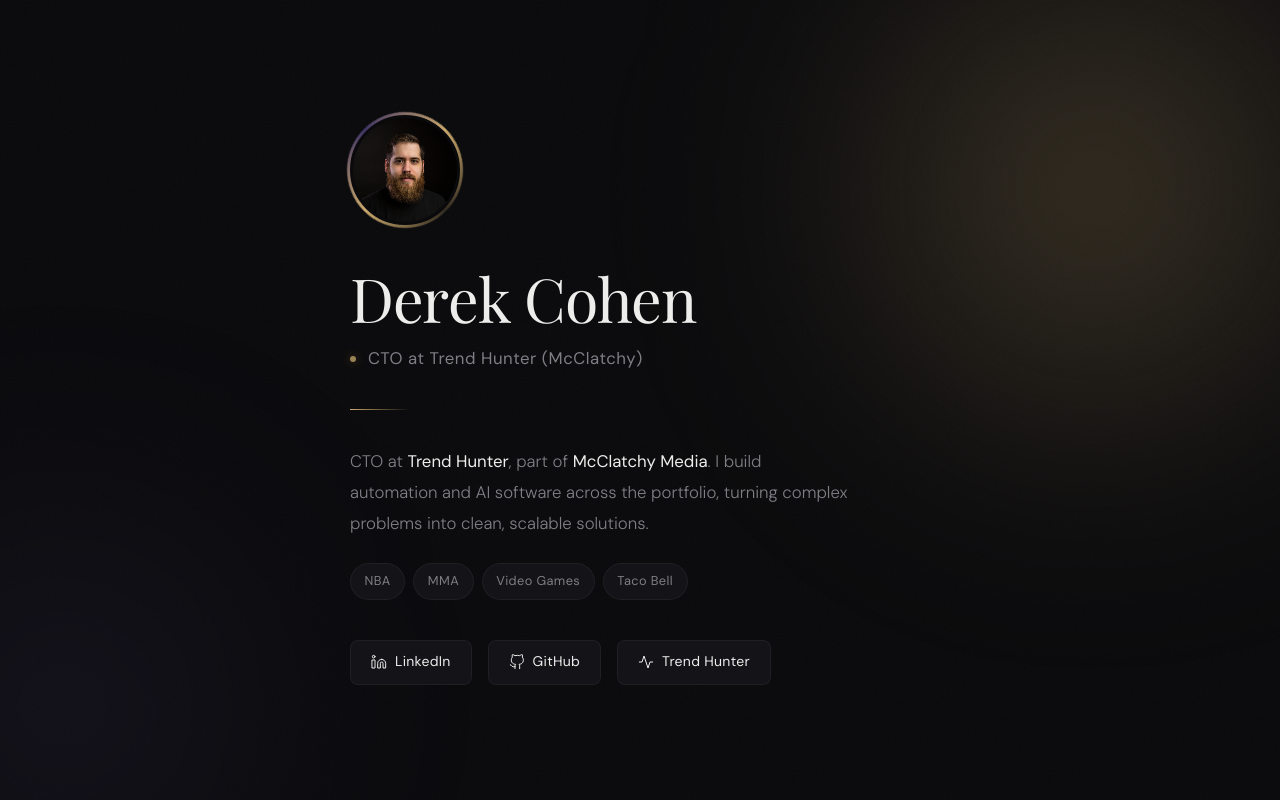
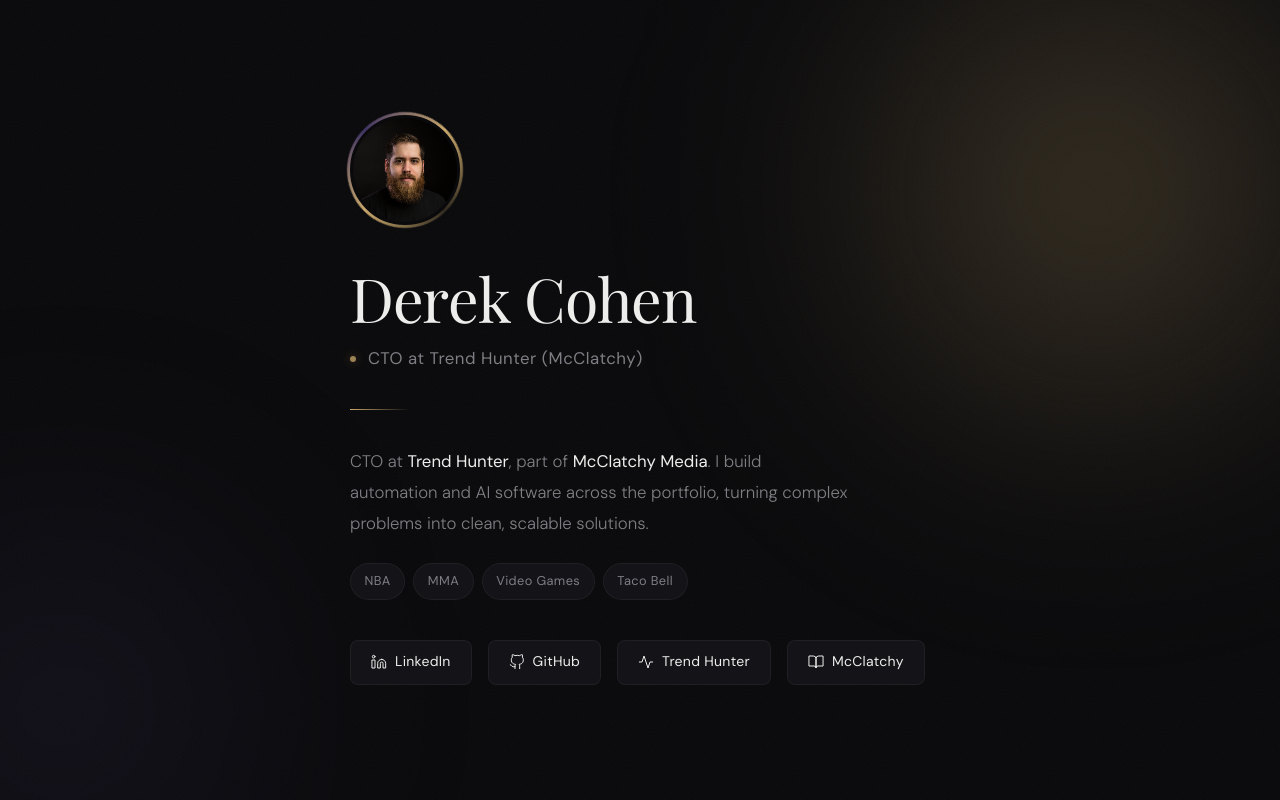
Before and after one commit to derekrcohen2/personalsite, a plain HTML site: page index.html in a window 1280 px wide. Drawn offline with nearby package versions, Linux system fonts and the light colour scheme; a web font is replaced by a local one.

Commit message:
Add McClatchy link

```diff
--- a/index.html
+++ b/index.html
@@ -474,6 +474,12 @@
                 </svg>
                 <span>Trend Hunter</span>
             </a>
+            <a href="https://www.mcclatchy.com" target="_blank" rel="noopener">
+                <svg xmlns="http://www.w3.org/2000/svg" viewBox="0 0 24 24" fill="none" stroke="currentColor" stroke-width="1.5" stroke-linecap="round" stroke-linejoin="round">
+                    <path d="M2 3h6a4 4 0 0 1 4 4v14a3 3 0 0 0-3-3H2z"/><path d="M22 3h-6a4 4 0 0 0-4 4v14a3 3 0 0 1 3-3h7z"/>
+                </svg>
+                <span>McClatchy</span>
+            </a>
         </div>
     </main>
 
```
